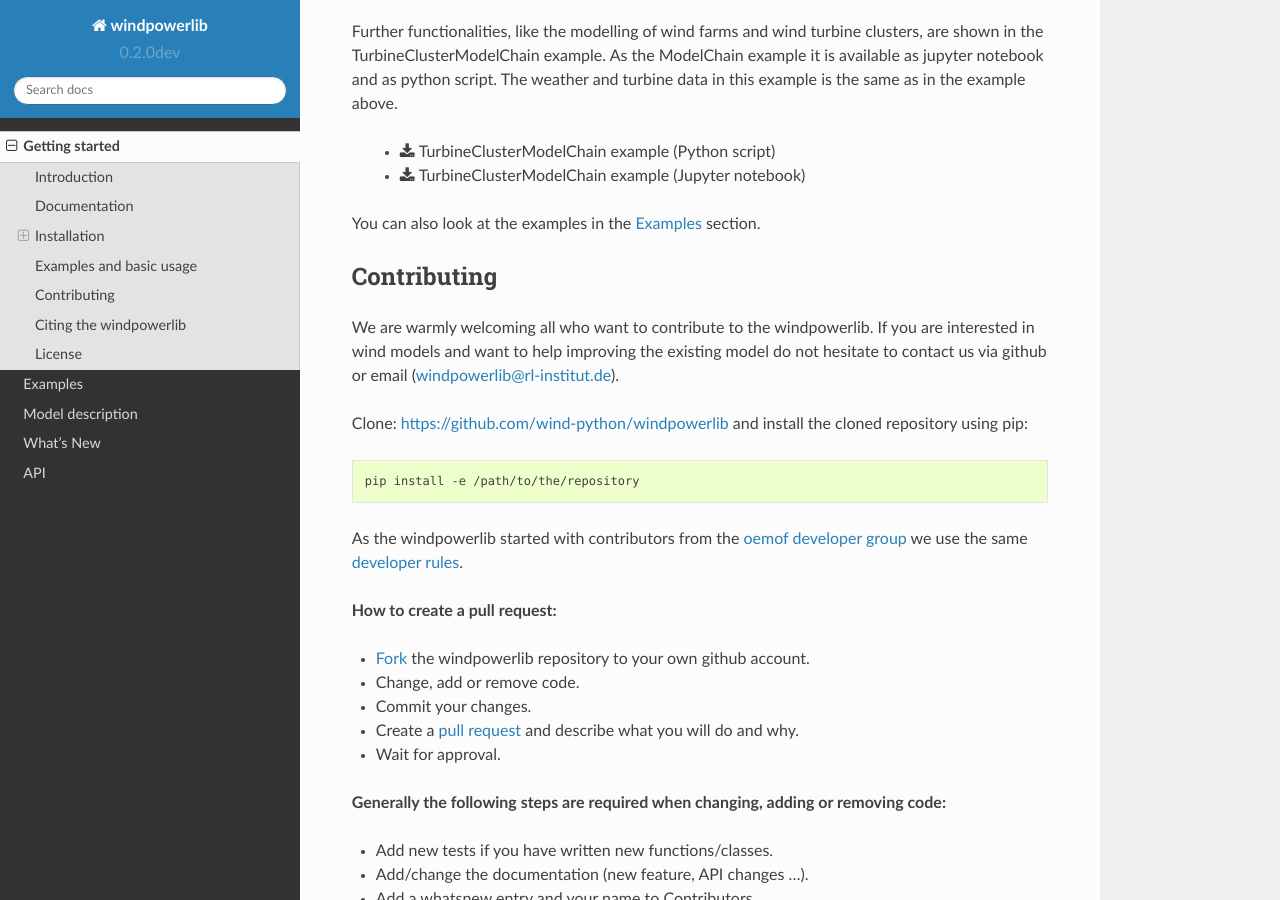
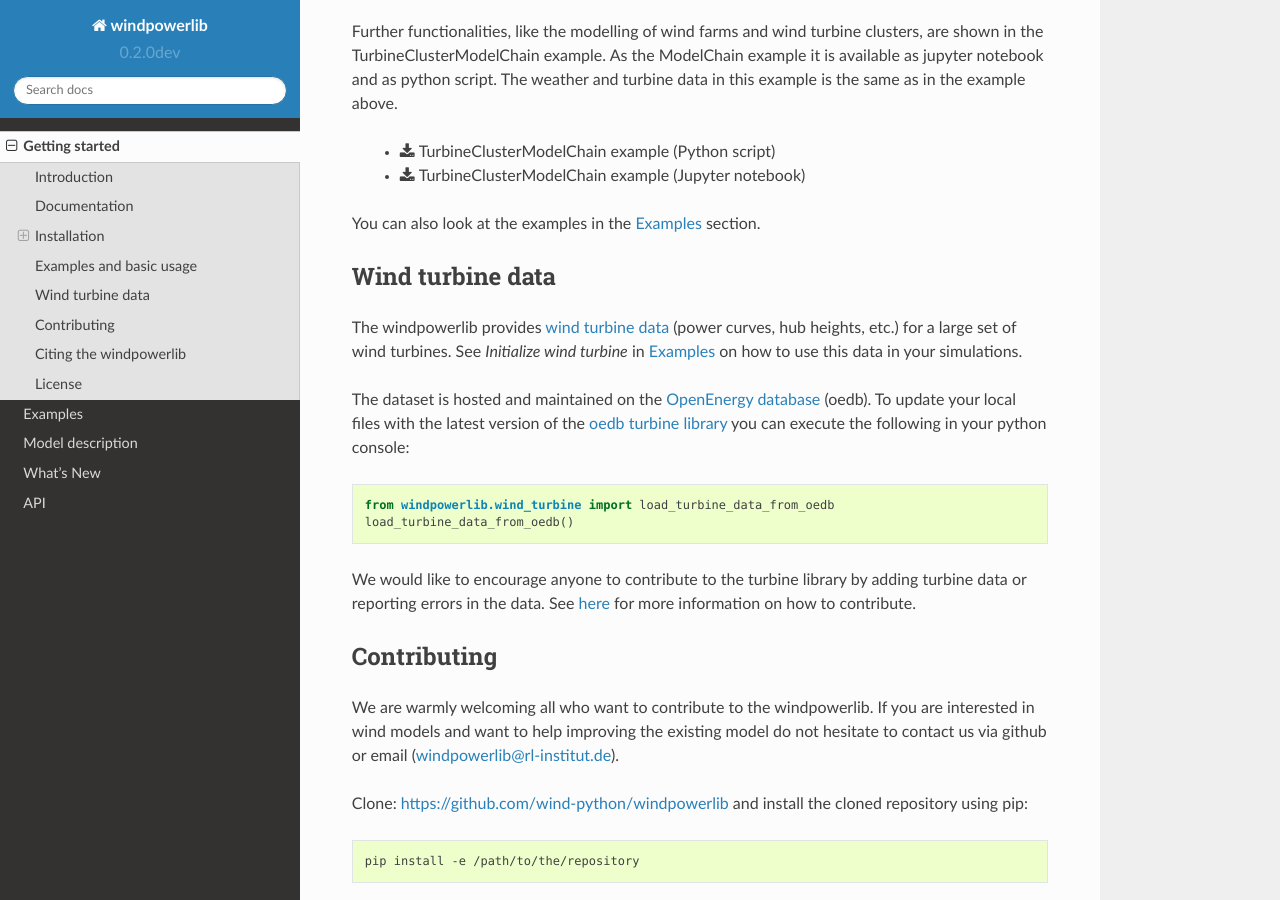
Before and after one commit to wind-python/windpowerlib, a Sphinx documentation site: the page built from doc/getting_started.rst, in a window 1280 px wide and 900 px high, scrolled down 1508 px. Built offline with Sphinx 7.4.7 and the Read the Docs theme 2.0.0, drawn with Linux system fonts in a browser that asks for light colours; formulas are drawn with MathJax 3; pages that are not in the unit, such as notebooks, are missing from menus.

Commit message:
Add section about wind turbine data

```diff
--- a/doc/getting_started.rst
+++ b/doc/getting_started.rst
@@ -70,6 +70,24 @@ Further functionalities, like the modelling of wind farms and wind turbine clust
 
 You can also look at the examples in the :ref:`examples_section_label` section.
 
+Wind turbine data
+==================
+
+The windpowerlib provides `wind turbine data <https://github.com/wind-python/windpowerlib/tree/master/windpowerlib/oedb>`_
+(power curves, hub heights, etc.) for a large set of wind turbines. See `Initialize wind turbine` in :ref:`examples_section_label` on how
+to use this data in your simulations.
+
+The dataset is hosted and maintained on the `OpenEnergy database <https://openenergy-platform.org/dataedit/>`_ (oedb).
+To update your local files with the latest version of the `oedb turbine library <https://openenergy-platform.org/dataedit/view/supply/wind_turbine_library>`_ you can execute the following in your python console:
+
+.. code:: python
+
+  from windpowerlib.wind_turbine import load_turbine_data_from_oedb
+  load_turbine_data_from_oedb()
+
+We would like to encourage anyone to contribute to the turbine library by adding turbine data or reporting errors in the data.
+See `here <https://github.com/OpenEnergyPlatform/data-preprocessing/issues/28v>`_ for more information on how to contribute.
+
 Contributing
 ==============
 
```
Also changed, not shown: README.rst (+19 -0 lines).
